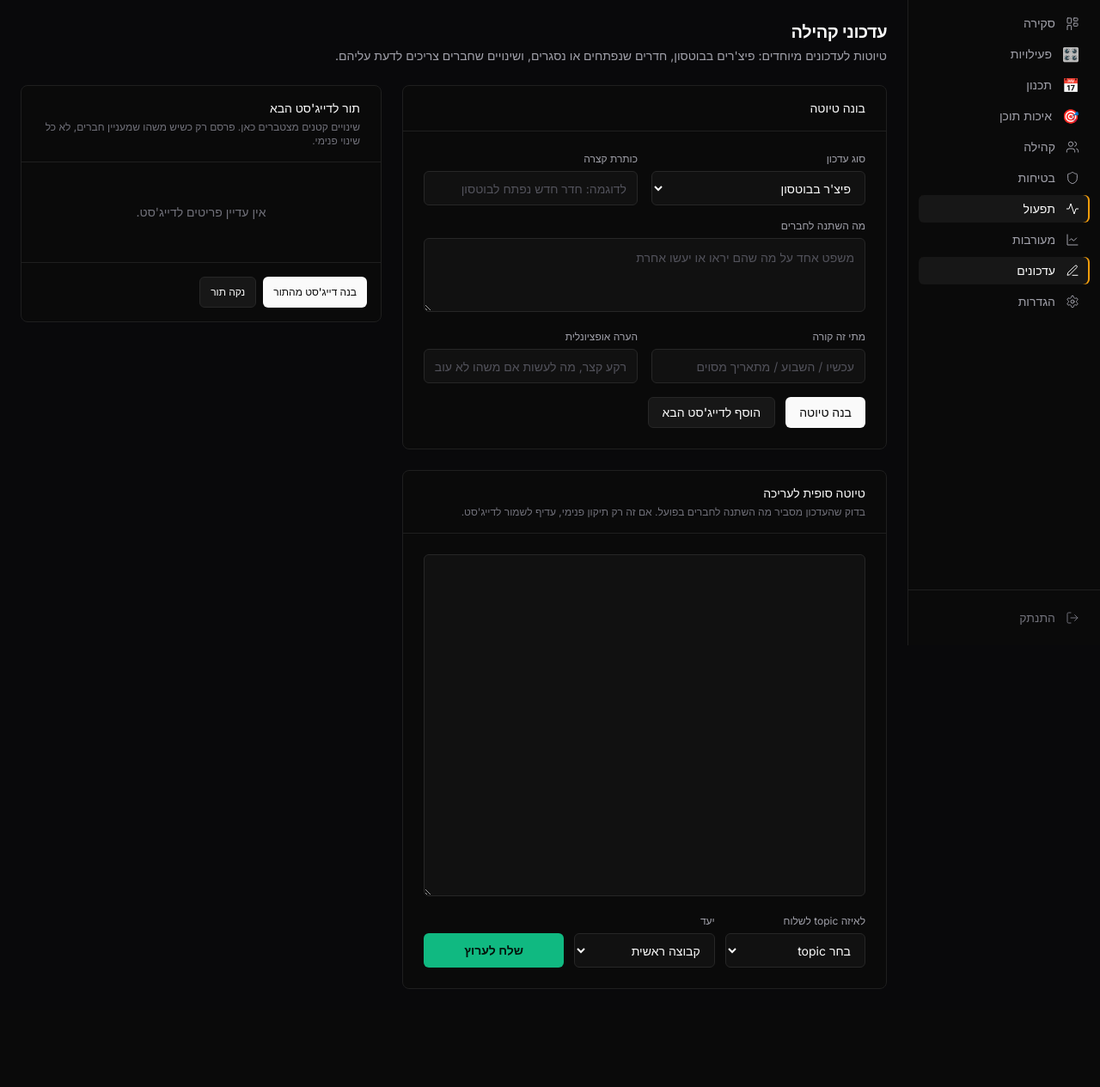
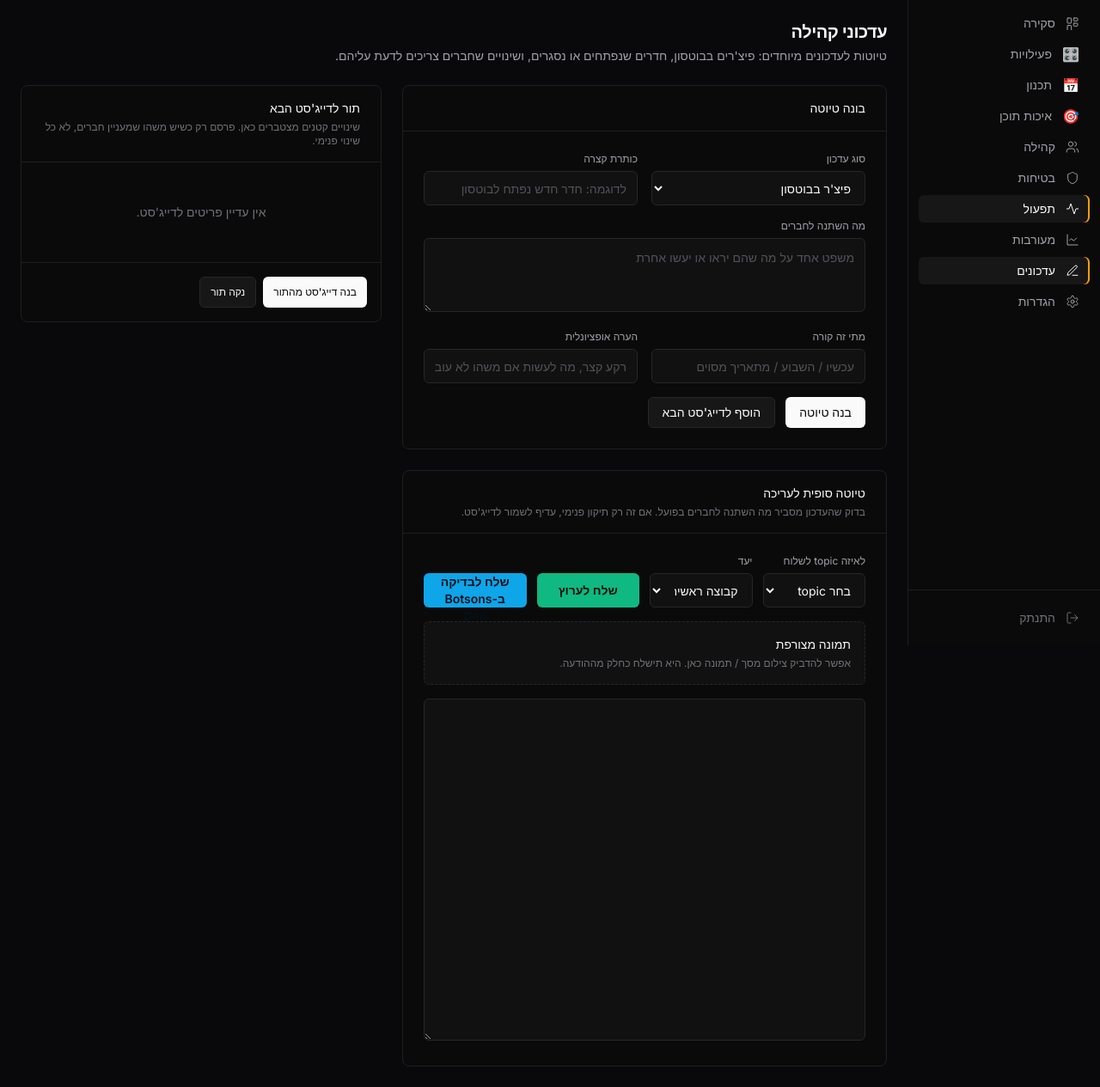
Before and after one commit to endlessblink/botson, a FastAPI app: page /updates in a window 1280 px wide. Shown: the part 49-1314 px from the top of the page at 86% size. Before the commit the page ends 1200 px from the top, so only its background shows below. Run offline with FastAPI, Linux system fonts and the light colour scheme; the visitor is signed in with stand-in values (Sample User, id 1); some libraries are stand-ins or nearby versions.

Commit message:
feat(dashboard): attach images to update drafts

```diff
--- a/config/update_templates.yaml
+++ b/config/update_templates.yaml
@@ -21,12 +21,19 @@ ui:
   target_topic: "לאיזה topic לשלוח"
   target_group: "יעד"
   main_group: "קבוצה ראשית"
-  test_group: "קבוצת טסט"
+  test_group: "Botsons Den"
   send: "שלח לערוץ"
+  send_preview: "שלח לבדיקה ב-Botsons Den"
+  image_label: "תמונה מצורפת"
+  image_hint: "אפשר להדביק צילום מסך / תמונה כאן. היא תישלח כחלק מההודעה."
+  image_attached: "תמונה צורפה"
+  image_uploading: "מעלה תמונה..."
+  image_remove: "הסר תמונה"
   empty_digest: "אין עדיין פריטים לדייג'סט."
   delete: "הסר"
   select_topic: "בחר topic"
   sent: "נשלח"
+  preview_sent: "נשלח לבדיקה ב-Botsons Den"
   saved: "נשמר"
   digest_cleared: "התור נוקה"
   draft_required: "צריך טיוטה לפני שליחה"
--- a/dashboard/templates/updates.html
+++ b/dashboard/templates/updates.html
@@ -62,8 +62,7 @@
                 </div>
             </div>
             <div class="p-6 space-y-4">
-                <textarea id="final-draft" rows="13" class="w-full bg-[#111111] border border-[#272727] rounded-md p-4 text-sm leading-7 text-[#fafafa] focus:outline-none focus:ring-1 focus:ring-[#d4d4d8]"></textarea>
-                <div class="grid grid-cols-1 md:grid-cols-3 gap-3 items-end">
+                <div class="grid grid-cols-1 md:grid-cols-4 gap-3 items-end">
                     <label class="block md:col-span-1">
                         <span class="text-xs text-[#a1a1aa] block mb-1.5">{{ update_config.ui.target_topic }}</span>
                         <select id="send-topic" class="w-full bg-[#111111] border border-[#272727] rounded-md h-10 px-3 text-sm text-[#fafafa] focus:outline-none focus:ring-1 focus:ring-[#d4d4d8]">
@@ -81,7 +80,19 @@
                         </select>
                     </label>
                     <button onclick="sendUpdateDraft()" class="bg-emerald-500 text-[#04130b] hover:bg-emerald-400 h-10 px-4 rounded-md text-sm font-semibold cursor-pointer transition-colors">{{ update_config.ui.send }}</button>
+                    <button onclick="sendPreviewDraft()" class="bg-sky-500 text-[#04101a] hover:bg-sky-400 h-10 px-4 rounded-md text-sm font-semibold cursor-pointer transition-colors">{{ update_config.ui.send_preview }}</button>
                 </div>
+                <div id="image-drop-zone" class="border border-dashed border-[#272727] bg-[#111111] rounded-md p-4 text-sm text-[#a1a1aa]" tabindex="0">
+                    <div class="flex items-center justify-between gap-3 flex-wrap">
+                        <div>
+                            <div class="text-[#fafafa] font-medium">{{ update_config.ui.image_label }}</div>
+                            <div class="text-xs text-[#71717a] mt-1">{{ update_config.ui.image_hint }}</div>
+                        </div>
+                        <button id="remove-image-btn" type="button" onclick="removeAttachedImage()" class="hidden h-8 px-3 rounded-md text-xs border border-rose-500/20 text-rose-300 hover:bg-rose-500/10">{{ update_config.ui.image_remove }}</button>
+                    </div>
+                    <div id="attached-image-preview" class="hidden mt-3"></div>
+                </div>
+                <textarea id="final-draft" rows="13" class="w-full bg-[#111111] border border-[#272727] rounded-md p-4 text-sm leading-7 text-[#fafafa] focus:outline-none focus:ring-1 focus:ring-[#d4d4d8]"></textarea>
             </div>
         </div>
     </section>
@@ -104,6 +115,7 @@
 <script>
     const updateConfig = {{ update_config|tojson }};
     let digestItems = {{ digest_items|tojson }};
+    let attachedCoverPath = '';
 
     function fieldValue(id) {
         return (document.getElementById(id).value || '').trim();
@@ -229,10 +241,72 @@
             text: text,
             topic_id: topicId,
             target: fieldValue('send-target') || 'main',
+            cover_path: attachedCoverPath || null,
         });
         showToast(updateConfig.ui.sent);
     }
 
+    async function sendPreviewDraft() {
+        const text = fieldValue('final-draft');
+        if (!text) {
+            showToast(updateConfig.ui.draft_required, 'error');
+            return;
+        }
+        await apiCall('/api/bot/send-message', {
+            text: text,
+            target: 'test',
+            cover_path: attachedCoverPath || null,
+        });
+        showToast(updateConfig.ui.preview_sent || updateConfig.ui.sent);
+    }
+
+    async function uploadAttachedImage(file) {
+        if (!file || !file.type || !file.type.startsWith('image/')) return;
+        showToast(updateConfig.ui.image_uploading || updateConfig.ui.saved);
+        const form = new FormData();
+        form.append('file', file);
+        const res = await fetch('/api/covers/upload', {
+            method: 'POST',
+            body: form,
+            credentials: 'same-origin',
+        });
+        if (!res.ok) {
+            let detail = '';
+            try {
+                const payload = await res.json();
+                detail = payload.detail || payload.message || '';
+            } catch (_) {}
+            throw new Error(detail || ('API error: ' + res.status));
+        }
+        const data = await res.json();
+        attachedCoverPath = data.path || '';
+        renderAttachedImage(data.url || ('/media/' + attachedCoverPath));
+        showToast(updateConfig.ui.image_attached || updateConfig.ui.saved);
+    }
+
+    function renderAttachedImage(url) {
+        const preview = document.getElementById('attached-image-preview');
+        const removeBtn = document.getElementById('remove-image-btn');
+        preview.classList.remove('hidden');
+        removeBtn.classList.remove('hidden');
+        preview.innerHTML = '<img src="' + url + '" alt="" class="max-h-56 rounded-md border border-[#272727] object-contain">';
+    }
+
+    function removeAttachedImage() {
+        attachedCoverPath = '';
+        document.getElementById('attached-image-preview').classList.add('hidden');
+        document.getElementById('attached-image-preview').innerHTML = '';
+        document.getElementById('remove-image-btn').classList.add('hidden');
+    }
+
+    document.getElementById('image-drop-zone').addEventListener('paste', function (event) {
+        const items = Array.from((event.clipboardData || {}).items || []);
+        const imageItem = items.find(function (item) { return item.type && item.type.startsWith('image/'); });
+        if (!imageItem) return;
+        event.preventDefault();
+        uploadAttachedImage(imageItem.getAsFile()).catch(function (err) { showToast(err.message, 'error'); });
+    });
+
     renderDigestItems();
 </script>
 {% endblock %}
```
